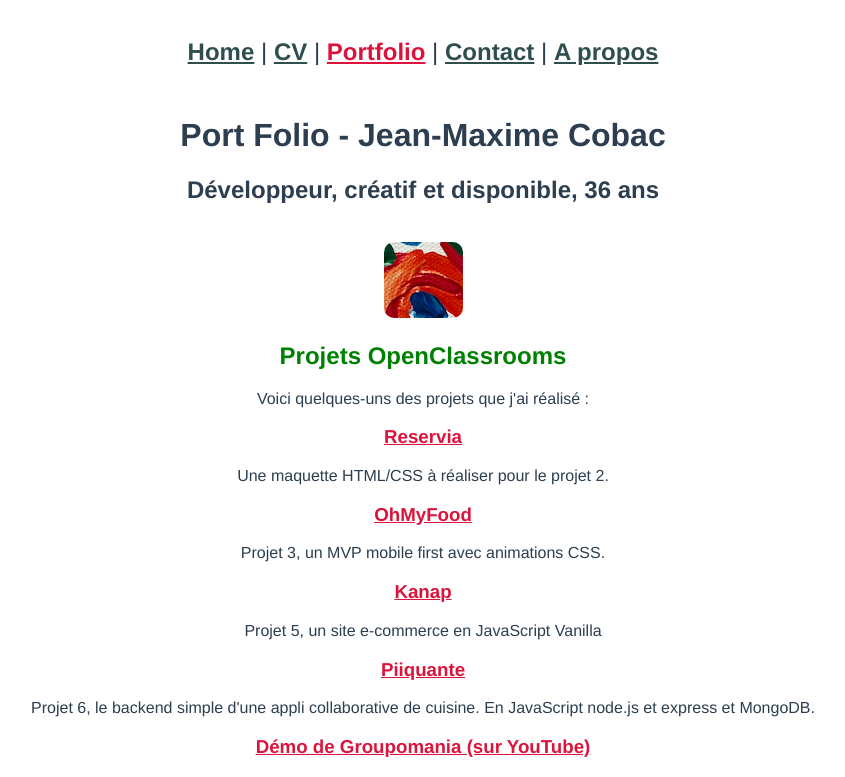
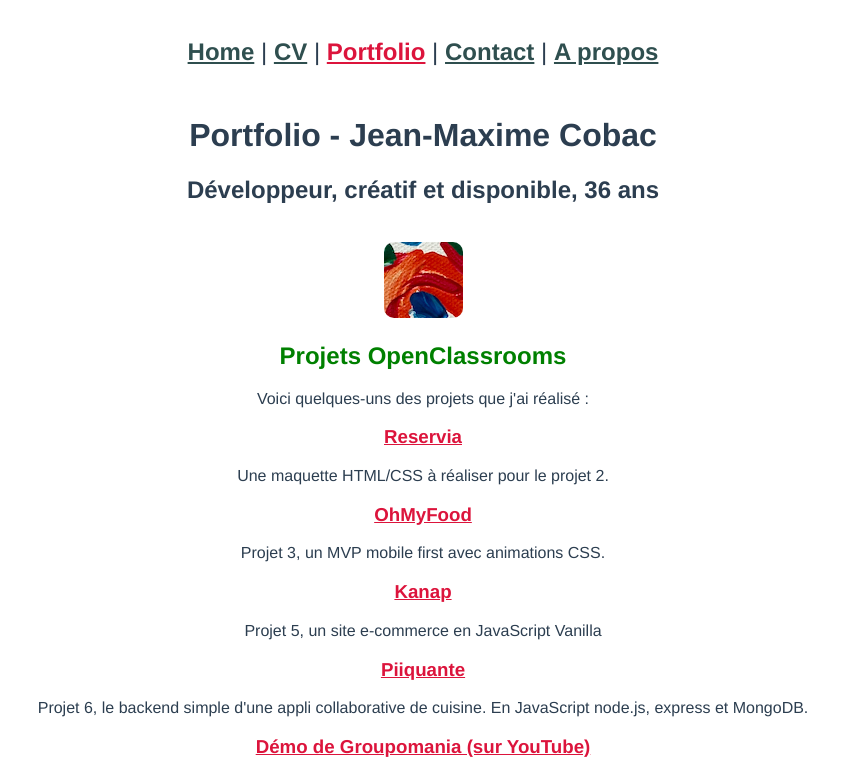
Before and after one commit to jmcob/jmax.dev, a Vue app: page /#/portfolio in a window 1280 px wide. Shown: the top 777 px of the page, without its empty margins (217-1062 px from the left). Built offline with nearby package versions, Linux system fonts and the light colour scheme.

Commit message:
maj contact ter

```diff
--- a/src/components/PortFolioHeader.vue
+++ b/src/components/PortFolioHeader.vue
@@ -1,5 +1,5 @@
 <template>
-  <h1>Port Folio - Jean-Maxime Cobac</h1>
+  <h1>Portfolio - Jean-Maxime Cobac</h1>
   <h2>Développeur, créatif et disponible, 36 ans</h2>
 </template>
 
--- a/src/views/PortFolioView.vue
+++ b/src/views/PortFolioView.vue
@@ -19,7 +19,7 @@
   <h3><router-link to="/piiquante">Piiquante</router-link></h3>
   <p>
     Projet 6, le backend simple d'une appli collaborative de cuisine. En
-    JavaScript node.js et express et MongoDB.
+    JavaScript node.js, express et MongoDB.
   </p>
   <h3>
     <a href="https://youtu.be/ZzJ1LImNdZc">Démo de Groupomania (sur YouTube)</a>
```
